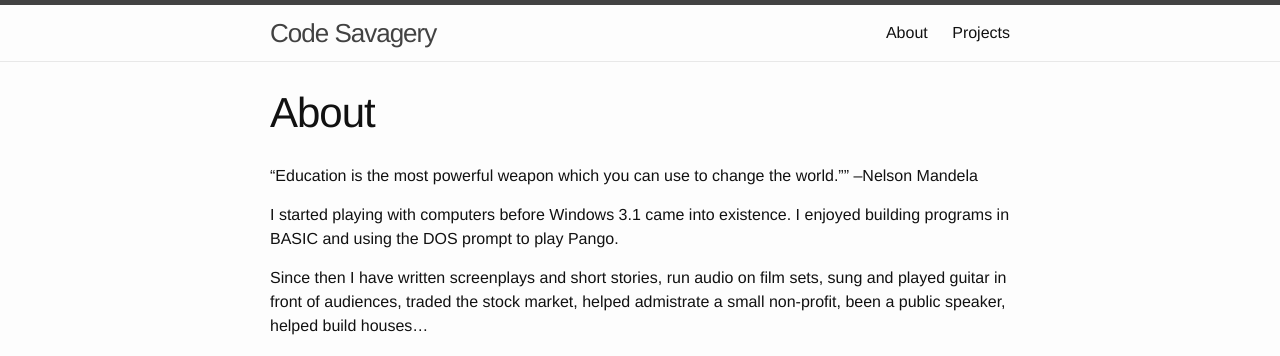
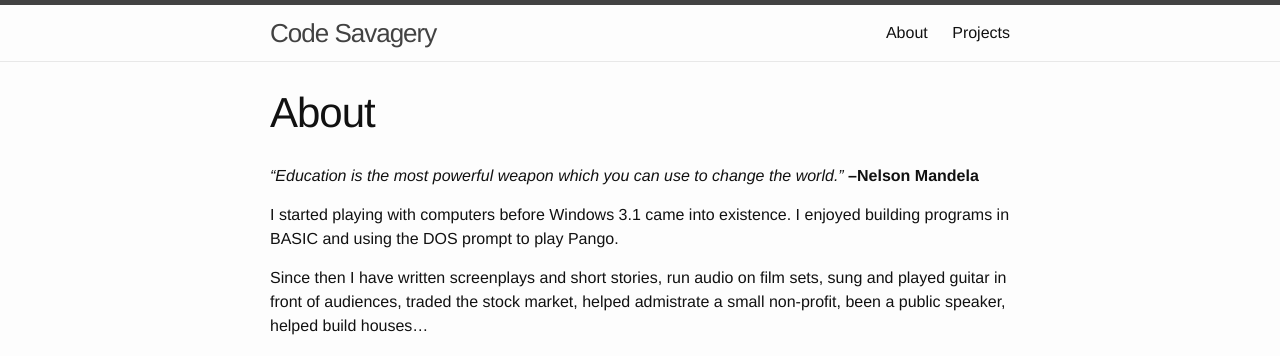
Before and after one commit to chrislsavage/blog, a Jekyll site: the page built from about.md, in a window 1280 px wide. Shown: the top 356 px of the page. Built offline with Jekyll 4.4.1, drawn with Linux system fonts in a browser that asks for light colours.

```diff
--- a/about.md
+++ b/about.md
@@ -5,8 +5,8 @@ permalink: /about/
 ---
 
 
-"Education is the most powerful weapon which you can use to change the world.""
---Nelson Mandela
+*"Education is the most powerful weapon which you can use to change the world."*
+**--Nelson Mandela**
 
 I started playing with computers before Windows 3.1 came into existence. I enjoyed building programs in BASIC and using the DOS prompt to play Pango.
 
```
